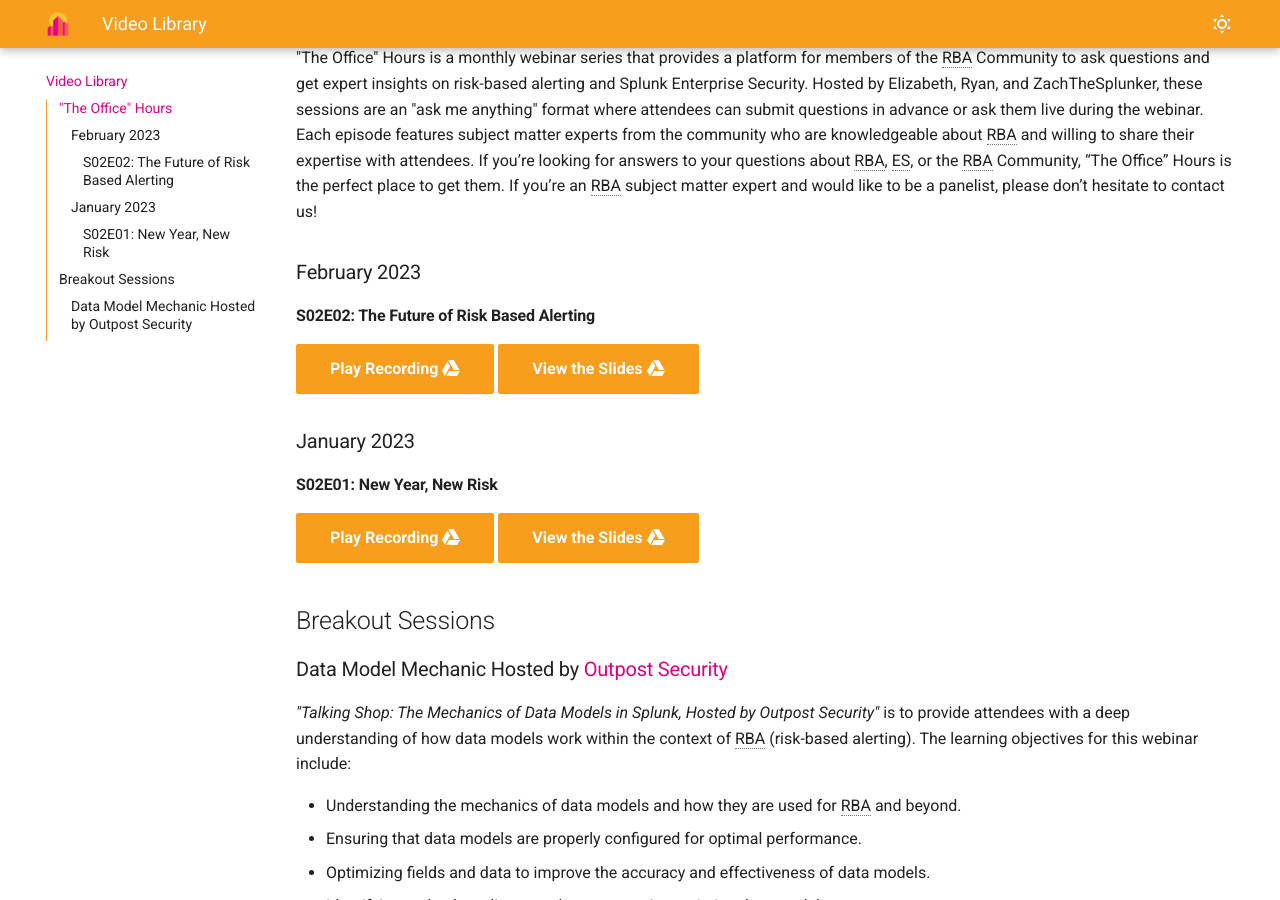
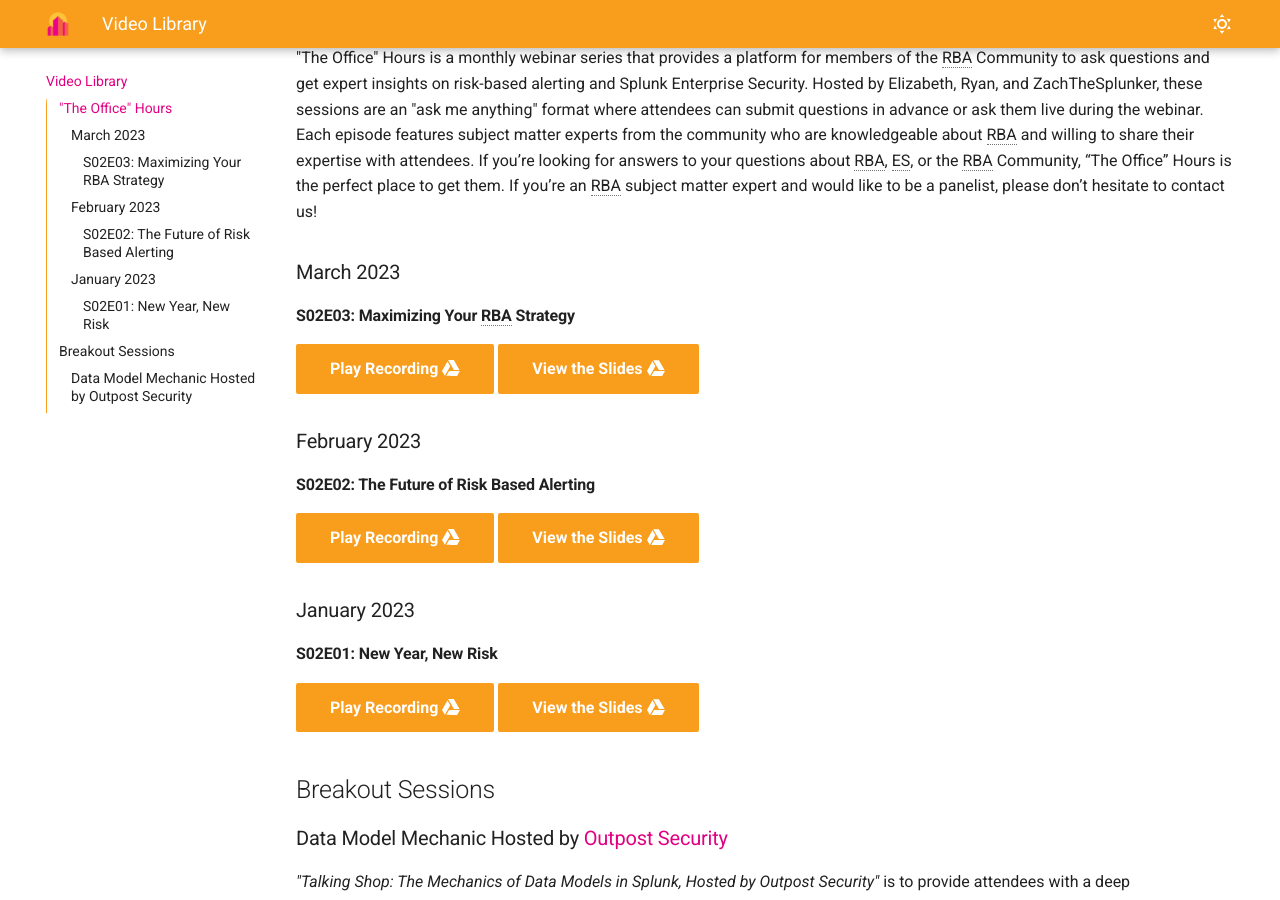
Before and after one commit to rba-community/rba-community, an MkDocs documentation site: the page built from docs/library/index.md, in a window 1280 px wide and 900 px high, scrolled down 302 px. Built offline with MkDocs 1.6.1 and Material for MkDocs 9.7.7, drawn with Linux system fonts in a browser that asks for light colours.

Commit message:
added march office hours
Signed-off-by: Zachary Christensen <zchristensen@splunk.com>

```diff
--- a/docs/library/index.md
+++ b/docs/library/index.md
@@ -10,6 +10,13 @@
 ## "The Office" Hours
 
 "The Office" Hours is a monthly webinar series that provides a platform for members of the RBA Community to ask questions and get expert insights on risk-based alerting and Splunk Enterprise Security. Hosted by Elizabeth, Ryan, and ZachTheSplunker, these sessions are an "ask me anything" format where attendees can submit questions in advance or ask them live during the webinar. Each episode features subject matter experts from the community who are knowledgeable about RBA and willing to share their expertise with attendees. If you’re looking for answers to your questions about RBA, ES, or the RBA Community, “The Office” Hours is the perfect place to get them. If you’re an RBA subject matter expert and would like to be a panelist, please don’t hesitate to contact us!
+
+### March 2023
+
+#### S02E03: Maximizing Your RBA Strategy
+
+[Play Recording :simple-googledrive:](https://drive.google.com/file/d/18IsT_BnRhEcpSdmhlj2Jv4bIeoIC70Nt/view?usp=share_link "The Office Hours Recording"){ .md-button .md-button--primary target="_blank" }
+[View the Slides :fontawesome-brands-google-drive:](https://docs.google.com/presentation/d/1mUxm-uBS2c053wtvwma8v1SyCT_CZkmliGU7q5CjhYo/edit?usp=sharing "See Slide Deck"){ .md-button .md-button--primary target="_blank" }
 
 ### February 2023
 
```
